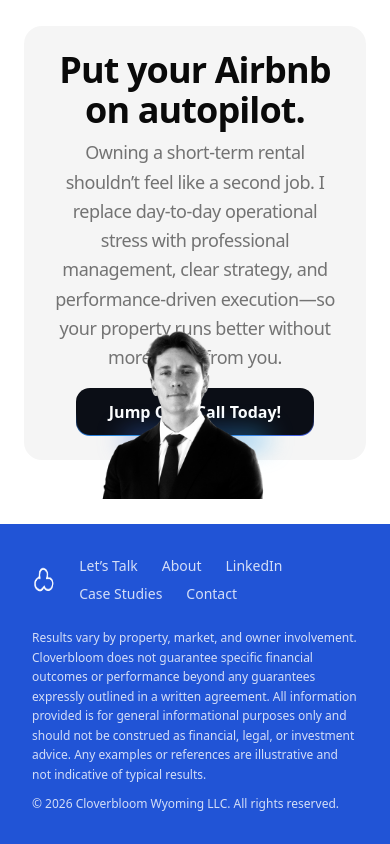
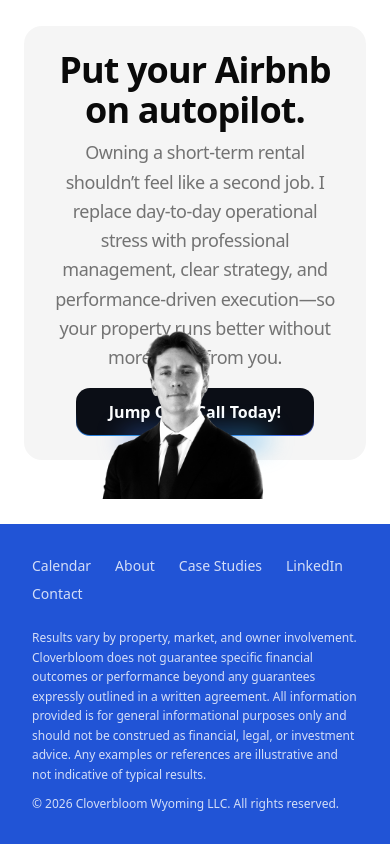
Before and after one commit to cloverbloom/cloverbloom-website, a Next.js app: page / in a window 390 px wide. Shown: the part 4621-5465 px from the top of the page. Built offline with nearby package versions, Linux system fonts and the light colour scheme.

Commit message:
Hide footer logo on mobile

```diff
--- a/components/footer-section.tsx
+++ b/components/footer-section.tsx
@@ -13,18 +13,28 @@
     <footer className="w-full bg-[#2154D6] text-white">
       <div className="px-8 py-8">
         <div className="flex items-center gap-6">
-          <a href="/" className="text-white hover:text-white/90">
-            <img src="/logo-white.png" alt="Cloverbloom" className="h-8 w-auto" />
+          <a href="/" className="text-white hover:text-white/90 hidden sm:block">
+            <img src="/logo-white.webp" alt="Cloverbloom" className="h-8 w-auto" />
           </a>
           <nav className="flex flex-wrap gap-x-6 gap-y-2 text-sm text-white/80">
-            <a href="https://cal.com/garrett-nelson/discovery-call" className="hover:text-white">
-              Let’s Talk
+            <a
+              href="https://cal.com/garrett-nelson/discovery-call"
+              className="hover:text-white"
+              target="_blank"
+              rel="noopener noreferrer"
+            >
+              Calendar
             </a>
-            <a href="#" className="hover:text-white">About</a>
-            <a href="https://www.linkedin.com/in/garrettfnelson" className="hover:text-white">
+            <a href="#meet-garrett" className="hover:text-white">About</a>
+            <a href="#about-cloverbloom" className="hover:text-white">Case Studies</a>
+            <a
+              href="https://www.linkedin.com/in/garrettfnelson"
+              className="hover:text-white"
+              target="_blank"
+              rel="noopener noreferrer"
+            >
               LinkedIn
             </a>
-            <a href="#" className="hover:text-white">Case Studies</a>
             <a href="#contact" onClick={handleContactClick} className="hover:text-white">Contact</a>
           </nav>
         </div>
```
